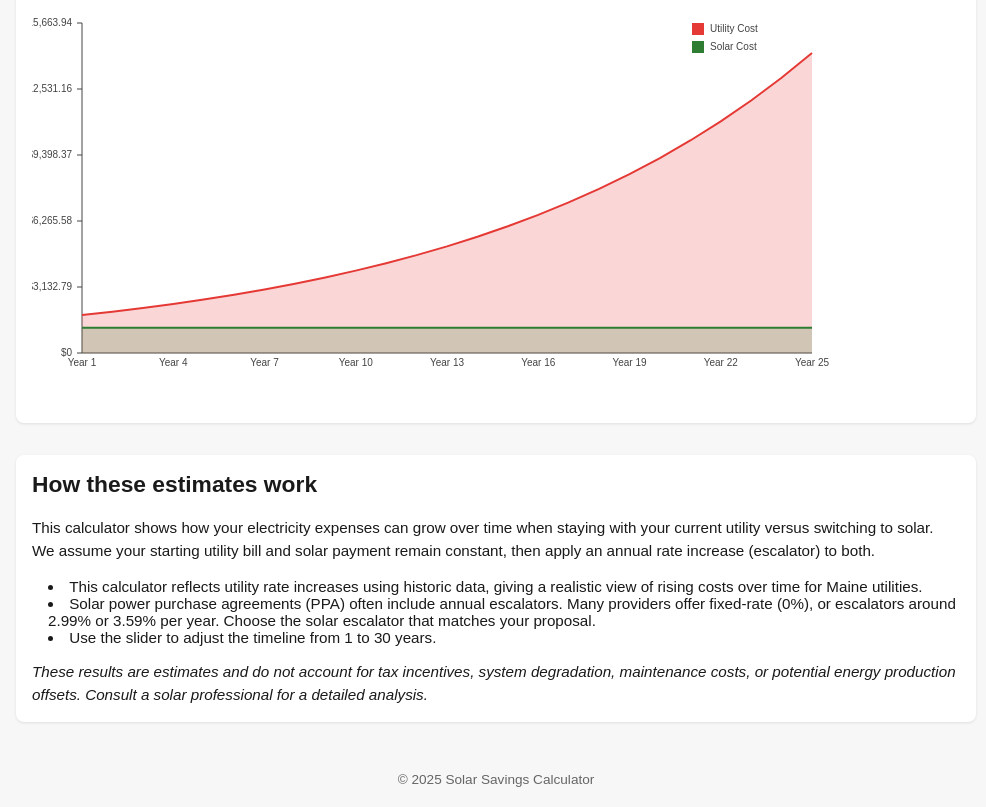
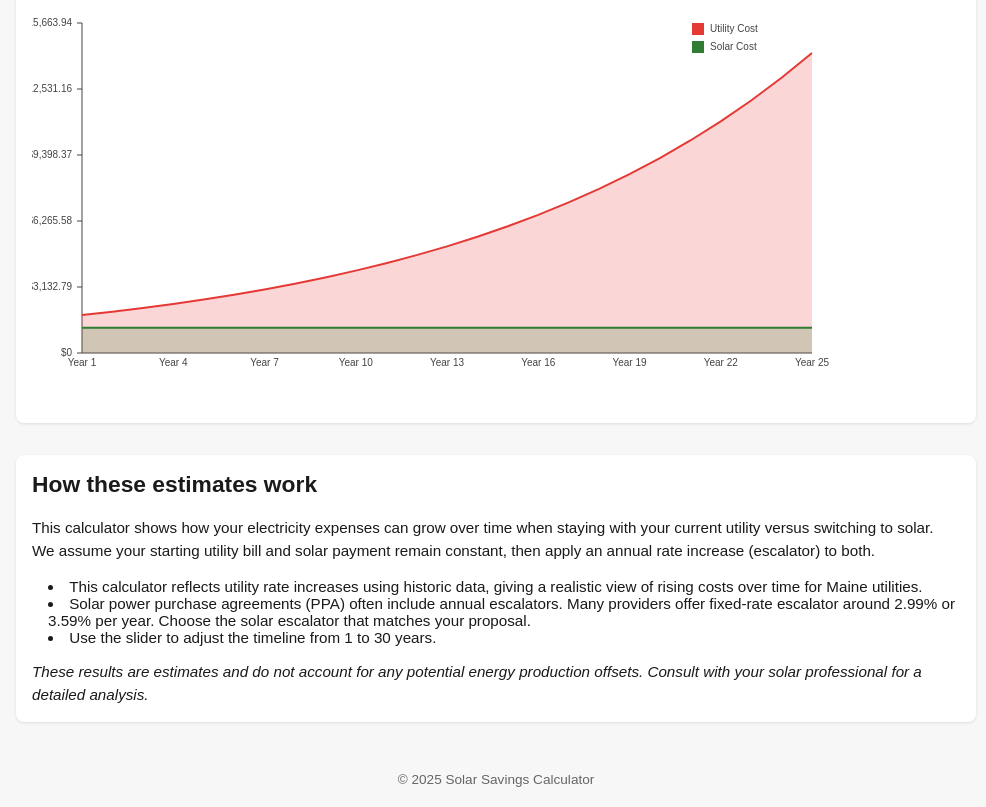
Before and after one commit to Aleavitt95/CMP-and-VERSANT-SOLAR-SAVINGS-CALCULATOR, a plain HTML site: page index.html in a window 1280 px wide. Shown: the part 607-1414 px from the top of the page, without its empty margins (144-1130 px from the left). Drawn offline with Linux system fonts and the light colour scheme.

Commit message:
Update index.html - reworded the bottom description

```diff
--- a/index.html
+++ b/index.html
@@ -70,10 +70,10 @@
       <p>This calculator shows how your electricity expenses can grow over time when staying with your current utility versus switching to solar. We assume your starting utility bill and solar payment remain constant, then apply an annual rate increase (escalator) to both.</p>
       <ul>
         <li>This calculator reflects utility rate increases using historic data, giving a realistic view of rising costs over time for Maine utilities.</li>
-        <li>Solar power purchase agreements (PPA) often include annual escalators. Many providers offer fixed-rate (0%), or escalators around 2.99% or 3.59% per year. Choose the solar escalator that matches your proposal.</li>
+        <li>Solar power purchase agreements (PPA) often include annual escalators. Many providers offer fixed-rate escalator around 2.99% or 3.59% per year. Choose the solar escalator that matches your proposal.</li>
         <li>Use the slider to adjust the timeline from 1 to 30 years.</li>
       </ul>
-      <p><em>These results are estimates and do not account for tax incentives, system degradation, maintenance costs, or potential energy production offsets. Consult a solar professional for a detailed analysis.</em></p>
+      <p><em>These results are estimates and do not account for any potential energy production offsets. Consult with your solar professional for a detailed analysis.</em></p>
     </section>
   </main>
   <footer>
```
